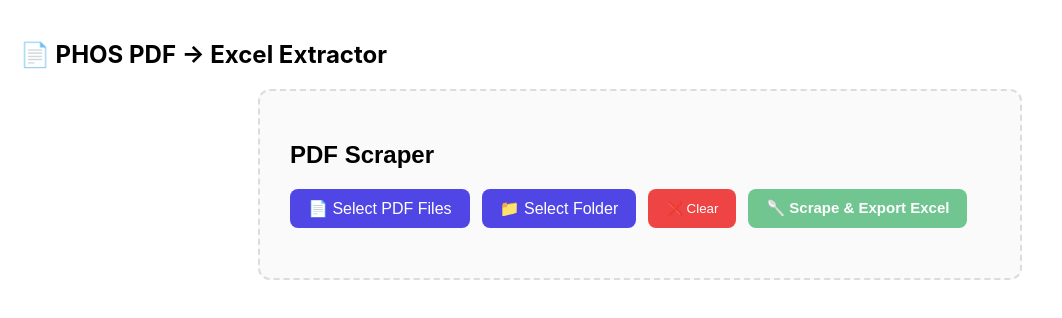
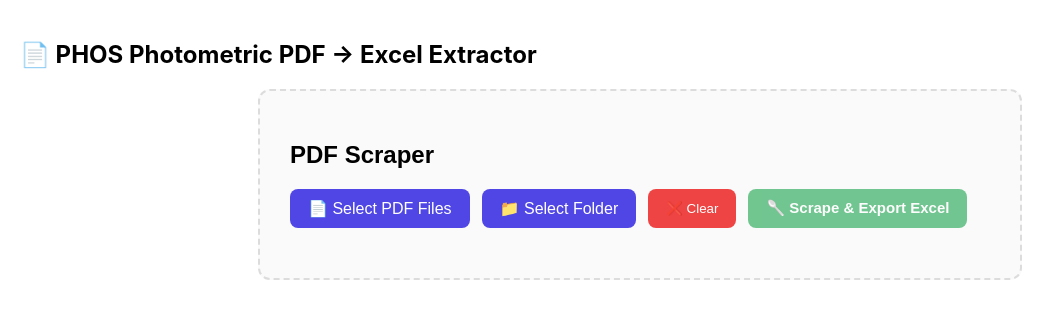
Before and after one commit to Nmyhi/PDFSCRAPER, a React (Create React App) app in the folder pdf-scraper-app/: page / in a window 1280 px wide. Shown: the top 318 px of the page, without its empty margins (0-1062 px from the left). Built offline with nearby package versions, Linux system fonts and the light colour scheme.

Commit message:
small change in the title

```diff
--- a/pdf-scraper-app/src/App.js
+++ b/pdf-scraper-app/src/App.js
@@ -23,7 +23,7 @@ function App() {
 
   return (
     <div style={{ padding: 20 }}>
-      <h2>📄 PHOS PDF → Excel Extractor</h2>
+      <h2>📄 PHOS Photometric PDF → Excel Extractor</h2>
       <PDFUploader onFilesSelected={handleFiles} />
       {loading && <p>Extracting data... please wait ⏳</p>}
     </div>
```
